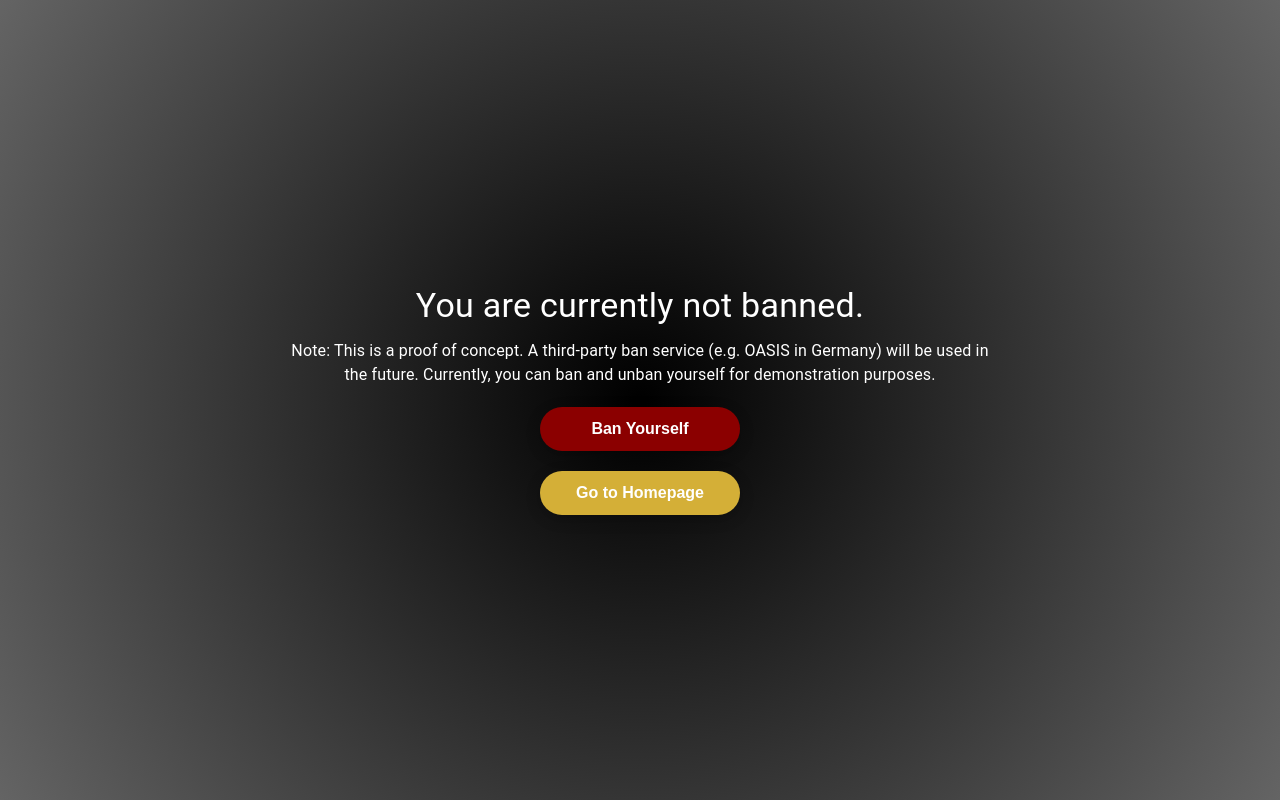
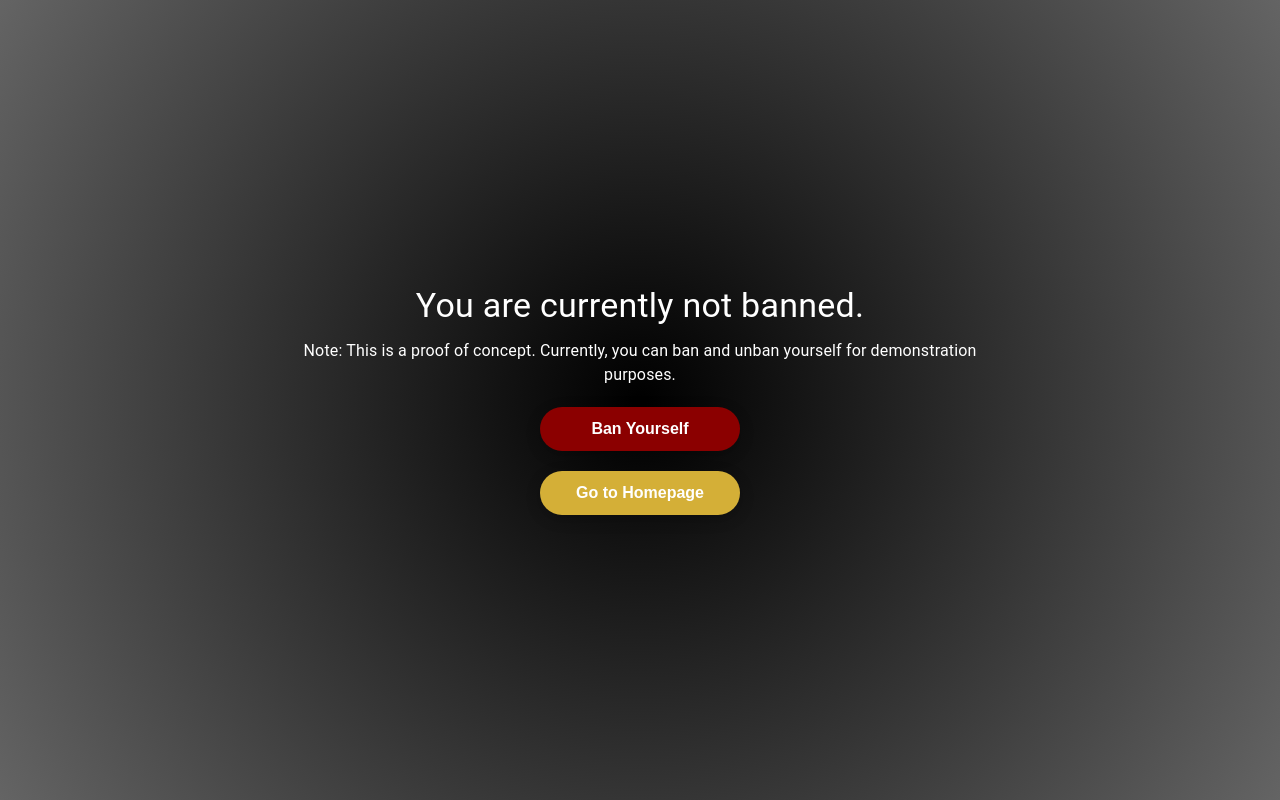
Before and after one commit to aleksandar-kovacic/WinnerTakesItAllFrontend, a Next.js app: page /ban in a window 1280 px wide. Built offline with nearby package versions, Linux system fonts and the light colour scheme; no server answers.

Commit message:
Modified text

```diff
--- a/pages/ban.tsx
+++ b/pages/ban.tsx
@@ -52,7 +52,7 @@ const BanStatus = () => {
                     {isBanned ? 'You are currently banned.' : 'You are currently not banned.'}
                 </Typography>
                 <Typography variant="body1" gutterBottom style={{ color: 'white', maxWidth: '700px', margin: '0 auto' }}>
-                    Note: This is a proof of concept. A third-party ban service (e.g. OASIS in Germany) will be used in the future. Currently, you can ban and unban yourself for demonstration purposes.
+                    Note: This is a proof of concept. Currently, you can ban and unban yourself for demonstration purposes.
                 </Typography>
                 <button onClick={handleBanToggle} className={styles.banButton}>
                     {isBanned ? 'Unban Yourself' : 'Ban Yourself'}
--- a/pages/verify.tsx
+++ b/pages/verify.tsx
@@ -106,7 +106,7 @@ const Verify = () => {
         <div className={styles.container}>
             <h1 className={styles.title}>Verify Your Identity</h1>
             <p className={`${styles.subtitle} ${styles.whiteText}`} style={{ maxWidth: '700px', margin: '0 auto', textAlign: 'center', fontSize: '16px' }}>
-                Note: This is a proof of concept. A third-party verification service will be used in the future. Currently, you can upload any images and it will verify your account successfully.
+                Note: This is a proof of concept. Currently, you can upload any images and it will verify your account successfully.
             </p>
             {error && <p className={styles.error}>{error}</p>}
             {success && <p className={styles.success}>Verification successful!</p>}
```
